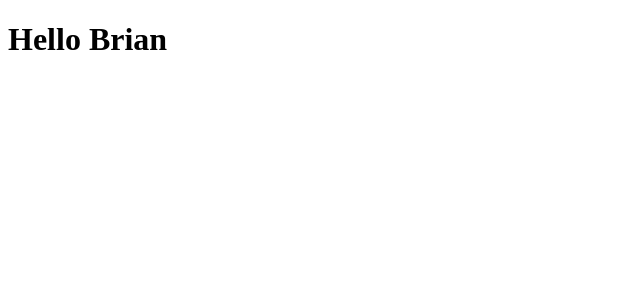
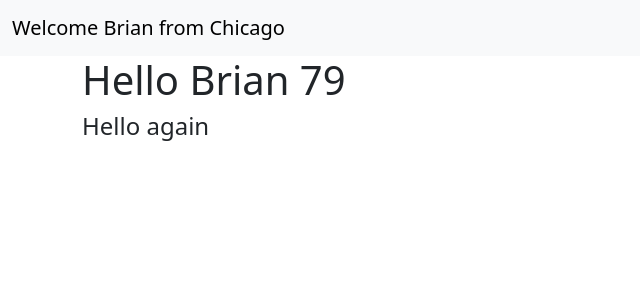
Before and after one commit to mwormley008/kekambas-111_react_intro, a React (Create React App) app: page / in a window 1280 px wide. Shown: the top 300 px of the page, without its empty margins (0-640 px from the left). Built offline with nearby package versions, Linux system fonts and the light colour scheme.

Commit message:
Add navbar with props

```diff
--- a/public/index.html
+++ b/public/index.html
@@ -2,14 +2,14 @@
 <html lang="en">
   <head>
     <meta charset="utf-8" />
-    <link rel="icon" href="%PUBLIC_URL%/favicon.ico" />
+    <!-- <link rel="icon" href="%PUBLIC_URL%/favicon.ico" /> -->
     <meta name="viewport" content="width=device-width, initial-scale=1" />
     <meta name="theme-color" content="#000000" />
     <meta
       name="description"
       content="Web site created using create-react-app"
     />
-    <link rel="apple-touch-icon" href="%PUBLIC_URL%/logo192.png" />
+    <!-- <link rel="apple-touch-icon" href="%PUBLIC_URL%/logo192.png" /> -->
     <!--
       manifest.json provides metadata used when your web app is installed on a
       user's mobile device or desktop. See https://developers.google.com/web/fundamentals/web-app-manifest/
@@ -25,6 +25,7 @@
       Learn how to configure a non-root public URL by running `npm run build`.
     -->
     <title>React App</title>
+    <link rel="stylesheet" href="https://cdn.jsdelivr.net/npm/bootstrap@5.3.0-alpha3/dist/css/bootstrap.min.css">
   </head>
   <body>
     <noscript>You need to enable JavaScript to run this app.</noscript>
--- a/src/App.js
+++ b/src/App.js
@@ -1,12 +1,19 @@
-
+import React from 'react';
+import Navbar from './components/Navbar';
 
 function App() {
+    let random = Math.floor((Math.random()*100));
     let name = 'Brian';
-  return (
-    <div className="App">
-        <h1>Hello {name}</h1>
-    </div>
-  );
+    return (
+        <div className="App">
+            <Navbar username={name} city={"Chicago"}/>
+            <div className='container'>
+            {random > 50 ? <h1>Hello {name} {random}</h1> : <h1>Good Bye {name} {random}</h1>}
+
+            <h4>Hello again</h4>
+            </div>
+        </div>
+    );
 }
 
 export default App;
--- /dev/null
+++ b/src/components/Navbar.jsx
@@ -0,0 +1,13 @@
+import React from 'react'
+
+export default function Navbar({ username, city }) {
+    // console.log(props);
+    // console.log(typeof props);
+    return (
+        <nav className="navbar bg-body-tertiary">
+            <div className="container-fluid">
+                <a href="/" className="navbar-brand">Welcome {username} from {city}</a>
+            </div>
+        </nav>
+    )
+}
```
